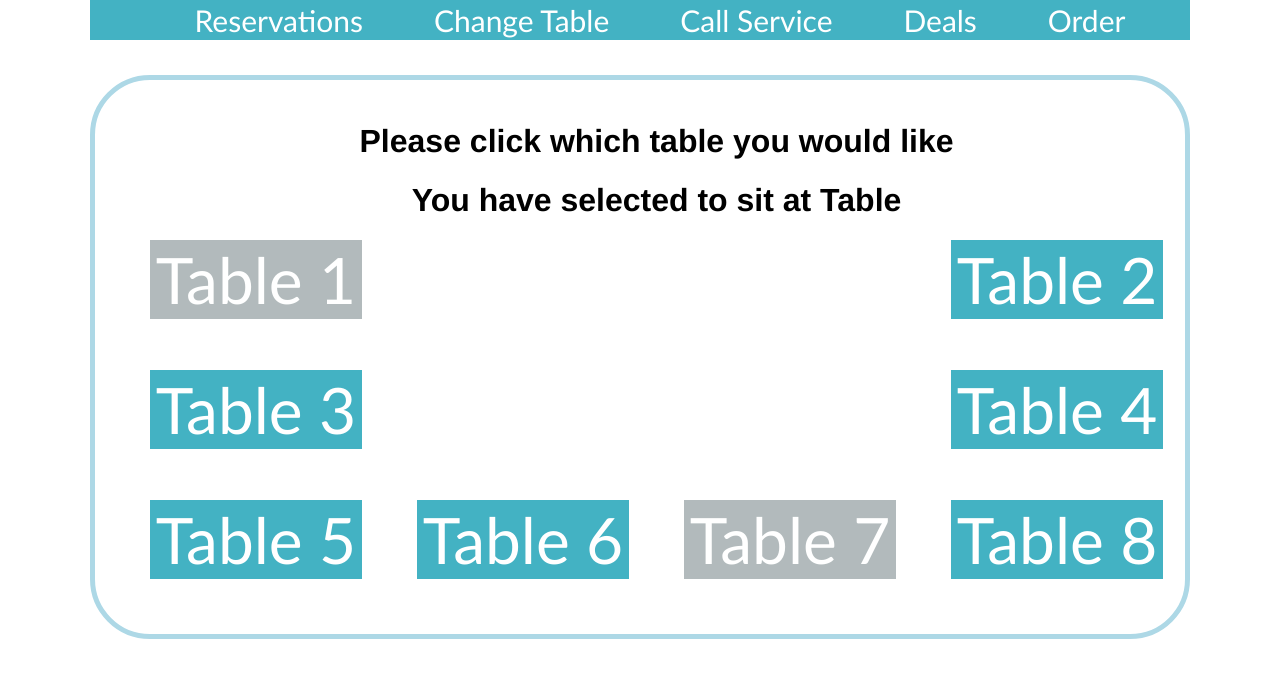
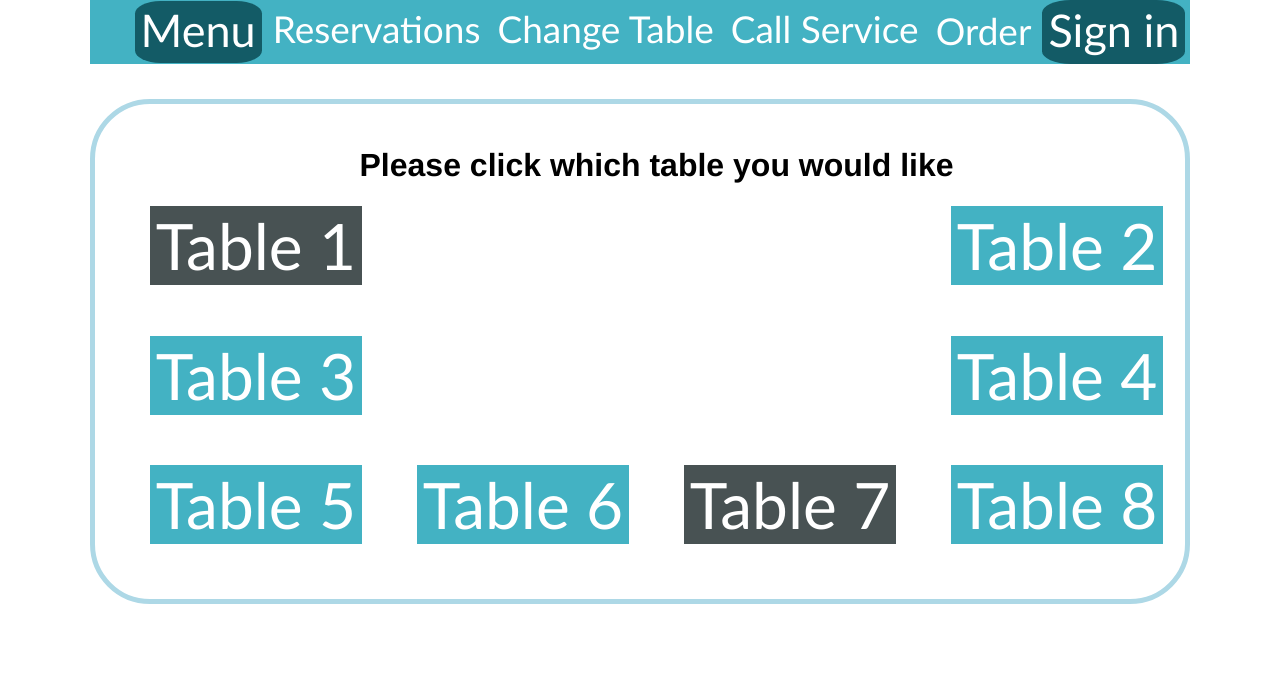
Before and after one commit to zabryant89/CIS434_Group3_TermProject, a React (Create React App) app in the folder foodorderingapp/: page / in a window 1280 px wide. Both pictures are taken after a click on the button "Change Table". Shown: the top 678 px of the page. Built offline with nearby package versions, Linux system fonts and the light colour scheme.

Commit message:
Changed Table and Navbar
Made changes to change table so that the user cannot select a table that has already been selected. Also added SIGN IN (for VIP) and MENU to navbar for further implementation.

```diff
--- a/foodorderingapp/src/App.css
+++ b/foodorderingapp/src/App.css
@@ -4,6 +4,8 @@
   margin-left: 7%;
   margin-bottom: -10px;
   font-family: 'Franklin Gothic Medium', 'Arial Narrow', Arial, sans-serif;
+  border-radius: 7%;
+
 
 }
 
--- a/foodorderingapp/src/NavbarComp/CallService.js
+++ b/foodorderingapp/src/NavbarComp/CallService.js
@@ -1,4 +1,5 @@
 import {useState} from "react"
+import "./Style/Service.css"
 
 export default function CallService(){
 
@@ -37,8 +38,6 @@ export default function CallService(){
 
    let showAr = service.map(     (s) => s.shown  );
 
-   console.log(showAr)
-
 
     return(
         <div className="CallService">
--- a/foodorderingapp/src/NavbarComp/ChangeTable.js
+++ b/foodorderingapp/src/NavbarComp/ChangeTable.js
@@ -9,8 +9,8 @@ export default function Table(){
         {id: 2, selected: false, display: "Table"},
         {id: 3, selected: false, display: "Table"},
         {id: 4, selected: false, display: "Table"},
-        {id: 5, selected: true, display: "Table"},
-        {id: 6, selected: false, display: "selectedTable"},
+        {id: 5, selected: false, display: "Table"},
+        {id: 6, selected: true, display: "selectedTable"},
         {id: 7, selected: false, display: "Table"}
 
     ]
@@ -19,7 +19,7 @@ export default function Table(){
     function createIntialTableState(){
 
         if(localStorage.getItem("Table-data")){
-            return JSON.parse(localStorage.getItem("Table-data"))
+            return JSON.parse(localStorage.getItem("Table-data"));
         }else{
 
             return intialTableState;
@@ -29,8 +29,7 @@ export default function Table(){
 
 
     const [table, setTableSelection] = useState(createIntialTableState);
-    const [sitTable, setSitTable] = useState('')
-
+    const [tableMessage, setTableMessage] = useState('');
 
     const handleTableSelection = (val) =>{
         const determineShow = table.map(shows =>
@@ -54,8 +53,10 @@ export default function Table(){
 
                 setTableSelection(determineShow);
 
+               setTableMessage('You have selected Table ' + (val + 1))
+
                 localStorage.setItem("Table-data", JSON.stringify(determineShow));
-                setSitTable(val + 1);
+
 
 
     }
@@ -65,27 +66,40 @@ let tableDis = table.map(
   );
 
 
+let buttonDis = table.map(
+  b => b.selected
+);
+const handleMouseEnter = (val) => {
+
+    if(table[val-1].selected){
+        setTableMessage('Table ' + val + ' is unavaliable');
+    }else{
+        setTableMessage('You are about to select Table ' + val);
+    }
 
 
+
+
+}
 
     return(
         <div className="Tables">
             <h1 className="table-text">Please click which table you would like</h1>
-            <h1>You have selected to sit at Table {sitTable}</h1>
+            <h1>{tableMessage}</h1>
             <div className="allTables">
             <div className="topLeftTables">
-           <div><button type="button" className= {tableDis[0]} onClick={() =>handleTableSelection(0)}>Table 1</button></div>
-            <div><button type="button" className= {tableDis[1]} onClick={() => handleTableSelection(1)}>Table 2</button></div>
+           <div onMouseEnter={() =>handleMouseEnter(1)}  ><button type="button" disabled ={buttonDis[0]} className= {tableDis[0]} onClick={() =>handleTableSelection(0)}>Table 1</button></div>
+            <div onMouseEnter={() =>handleMouseEnter(2)}><button type="button" disabled = {buttonDis[1]} className= {tableDis[1]} onClick={() => handleTableSelection(1)}>Table 2</button></div>
             </div>
             <div className="topRightTables">
-            <div><button type="button" className ={tableDis[2]} onClick={() => handleTableSelection(2)}>Table 3</button></div>
-           <div> <button type="button" className ={tableDis[3]} onClick={() => handleTableSelection(3)}>Table 4</button> </div>
+            <div onMouseEnter={() =>handleMouseEnter(3)}><button type="button" disabled ={buttonDis[2]} className ={tableDis[2]} onClick={() => handleTableSelection(2)}>Table 3</button></div>
+           <div onMouseEnter={() =>handleMouseEnter(4)}> <button type="button" disabled ={buttonDis[3]} className ={tableDis[3]} onClick={() => handleTableSelection(3)}>Table 4</button> </div>
            </div>
             <div className="bottomTables">
-           <div className="bt"><button type="button" className ={tableDis[4]} onClick={() => handleTableSelection(4)}>Table 5</button></div>
-            <div className="bt"><button type="button" className ={tableDis[5]} onClick={() => handleTableSelection(5)}>Table 6</button></div>
-            <div className="bt"><button type="button" className= {tableDis[6]} onClick={() => handleTableSelection(6)}>Table 7</button></div>
-            <div className="bt"><button type="button" className ={tableDis[7]} onClick={() => handleTableSelection(7)}>Table 8</button></div>
+           <div onMouseEnter={()=>handleMouseEnter(5)}className="bt"><button type="button" disabled ={buttonDis[4]} className ={tableDis[4]} onClick={() => handleTableSelection(4)}>Table 5</button></div>
+            <div onMouseEnter={()=>handleMouseEnter(6)}className="bt"><button type="button" disabled ={buttonDis[5]} className ={tableDis[5]} onClick={() => handleTableSelection(5)}>Table 6</button></div>
+            <div onMouseEnter={()=>handleMouseEnter(7)}className="bt"><button type="button" disabled ={buttonDis[6]} className= {tableDis[6]} onClick={() => handleTableSelection(6)}>Table 7</button></div>
+            <div onMouseEnter={()=>handleMouseEnter(8)} className="bt"><button type="button" disabled ={buttonDis[7]} className ={tableDis[7]} onClick={() => handleTableSelection(7)}>Table 8</button></div>
             </div>
             </div>
 
--- a/foodorderingapp/src/NavbarComp/Deals.js
+++ b/foodorderingapp/src/NavbarComp/Menu.js
@@ -1,4 +1,4 @@
-export default function Deals(){
+export default function Menu(){
 
 
     return(
--- a/foodorderingapp/src/NavbarComp/Nav.js
+++ b/foodorderingapp/src/NavbarComp/Nav.js
@@ -1,8 +1,9 @@
 import ChangeTable from './ChangeTable.js';
 import CallService from './CallService.js';
 import Reservations from './Reservations.js';
-import Deals from './Deals.js';
+import Menu from './Menu.js';
 import Order from './Order.js';
+import VIP from './VIP.js'
 import './Style/NavBar.css'
 
 import { useState } from 'react';
@@ -15,6 +16,7 @@ export default function Nav(){
         {id: 2, shown: false},
         {id: 3, shown: false},
         {id: 4, shown: false},
+        {id: 5, shown: false},
        ]
 
 
@@ -51,19 +53,23 @@ export default function Nav(){
     return(
         <div className="navbar">
         <ul className="NavBarList">
-              <li><button className="buttonNav" onClick={()=>handleShowNavItem(0)}>Reservations </button></li>
-                <li><button className="buttonNav" onClick={()=>handleShowNavItem(1)} >Change Table</button> </li>
-              <li> <button className="buttonNav" onClick={()=>handleShowNavItem(2)} >Call Service </button> </li>
-              <li><button className="buttonNav" onClick={()=>handleShowNavItem(3)} > Deals </button></li>
-               <li> <button className="buttonNav" onClick={()=>handleShowNavItem(4)} >Order </button></li>
+        <li> <button className="buttonNavSpecial" onClick={()=>handleShowNavItem(0)} >Menu </button></li>
+              <li><button className="buttonNav" onClick={()=>handleShowNavItem(1)}>Reservations </button></li>
+                <li><button className="buttonNav" onClick={()=>handleShowNavItem(2)} >Change Table</button> </li>
+              <li> <button className="buttonNav" onClick={()=>handleShowNavItem(3)} >Call Service </button> </li>
+              <li><button className="buttonNav" onClick={()=>handleShowNavItem(4)} > Order </button></li>
+
+               <li> <button className="buttonNavSpecial" onClick={()=>handleShowNavItem(5)} >Sign in </button></li>
 
     </ul>
+    <div> {showAr[0] && (<Menu />)}</div>
+    <div> {showAr[1] && (<Reservations />)}</div>
+    <div> {showAr[2] && (<ChangeTable />)}</div>
+    <div> {showAr[3] && (<CallService />)}</div>
 
-    <div> {showAr[0] && (<Reservations />)}</div>
-    <div> {showAr[1] && (<ChangeTable />)}</div>
-    <div> {showAr[2] && (<CallService />)}</div>
-    <div> {showAr[3] && (<Deals />)}</div>
     <div> {showAr[4] && (<Order />)}</div>
+    <div> {showAr[5] && (<VIP />)}</div>
+
         </div>
     );
 }
--- a/foodorderingapp/src/NavbarComp/Style/NavBar.css
+++ b/foodorderingapp/src/NavbarComp/Style/NavBar.css
@@ -10,19 +10,33 @@ ul{
     justify-content: space-evenly;
     align-items: center;
     margin-top: 0%;
-
   }
 
   .buttonNav{
-    font-size: 30px;
+    font-size: 37px;
     font-family:'Gill Sans', 'Gill Sans MT', Calibri, 'Trebuchet MS', sans-serif;
     background-color:  rgb(67, 178, 195);
     color: white;
     cursor: pointer;
     border: none;
+    padding-top: 2%;
+    padding-bottom: 5%;
   }
 
   .buttonNav:hover{
 
     background-color: violet;
   }
+
+
+  .buttonNavSpecial{
+    font-size: 45px;
+    font-family:'Gill Sans', 'Gill Sans MT', Calibri, 'Trebuchet MS', sans-serif;
+    background-color:  rgb(19, 91, 102);
+    color: white;
+    cursor: pointer;
+    border: none;
+    padding-top: 2%;
+    padding-bottom: 5%;
+    border-radius: 20%;
+  }
--- /dev/null
+++ b/foodorderingapp/src/NavbarComp/Style/Service.css
@@ -0,0 +1,8 @@
+.CallService{
+    border: 5px solid lightblue;
+    border-radius: 60px;
+    padding-top: 2%;
+    padding-bottom: 5%;
+    padding-left: 5%;
+    padding-right: 2%;
+}
--- a/foodorderingapp/src/NavbarComp/Style/Table.css
+++ b/foodorderingapp/src/NavbarComp/Style/Table.css
@@ -31,11 +31,11 @@
 .selectedTable{
   font-size: 64px;
   font-family:'Gill Sans', 'Gill Sans MT', Calibri, 'Trebuchet MS', sans-serif;
-  background-color:  rgb(3, 31, 36);
+  background-color:  rgb(72, 82, 83);
   border:  5px;
   color: white;
   border-color: violet;
-  opacity: 30%;
+  cursor:not-allowed;
 }
 
 
--- /dev/null
+++ b/foodorderingapp/src/NavbarComp/VIP.js
@@ -0,0 +1,9 @@
+
+export default function VIP(){
+
+
+    return(
+   <h1>VIP!! GET GREAT DEALS!!!!</h1>
+    );
+
+}
```
